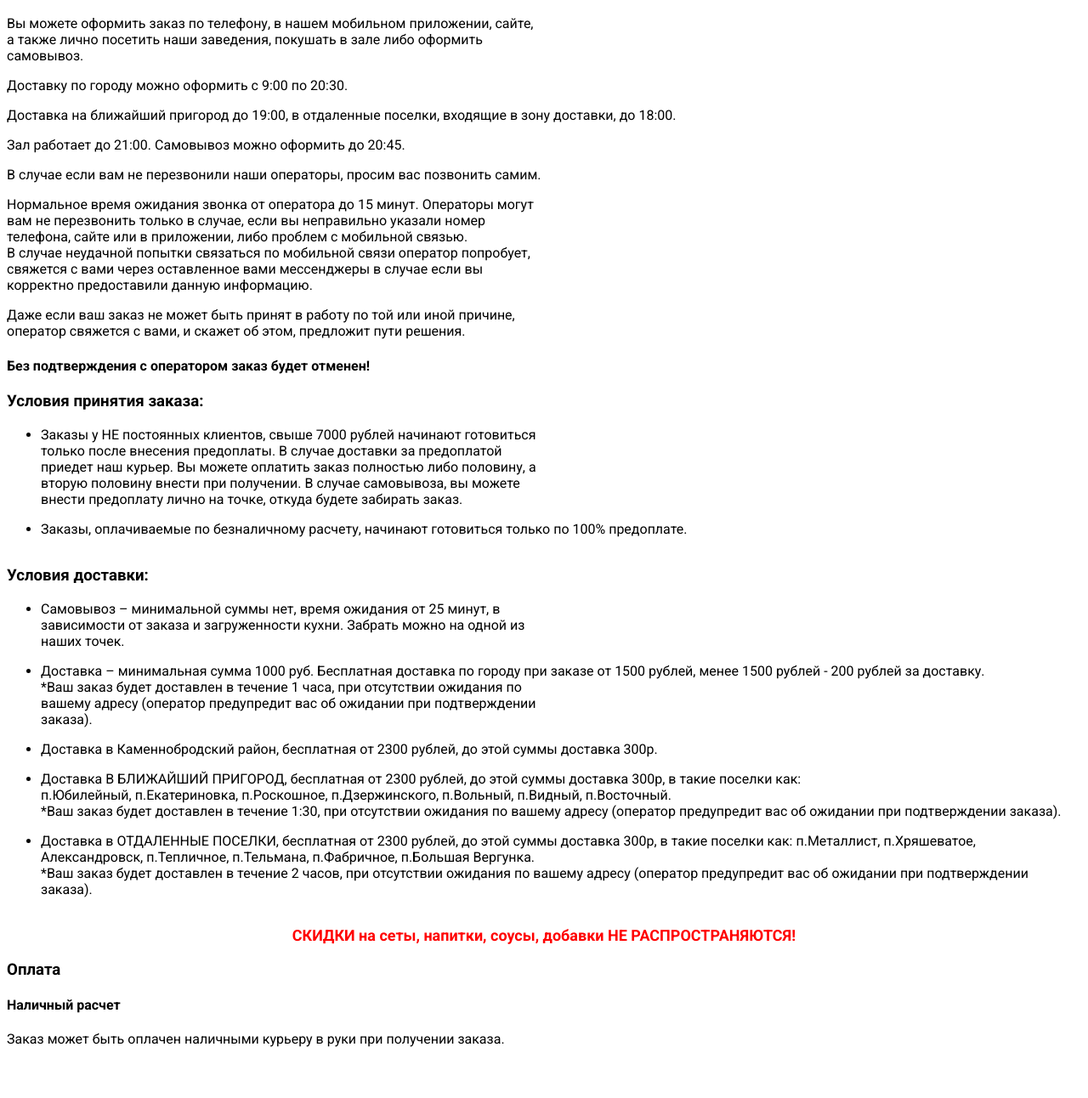
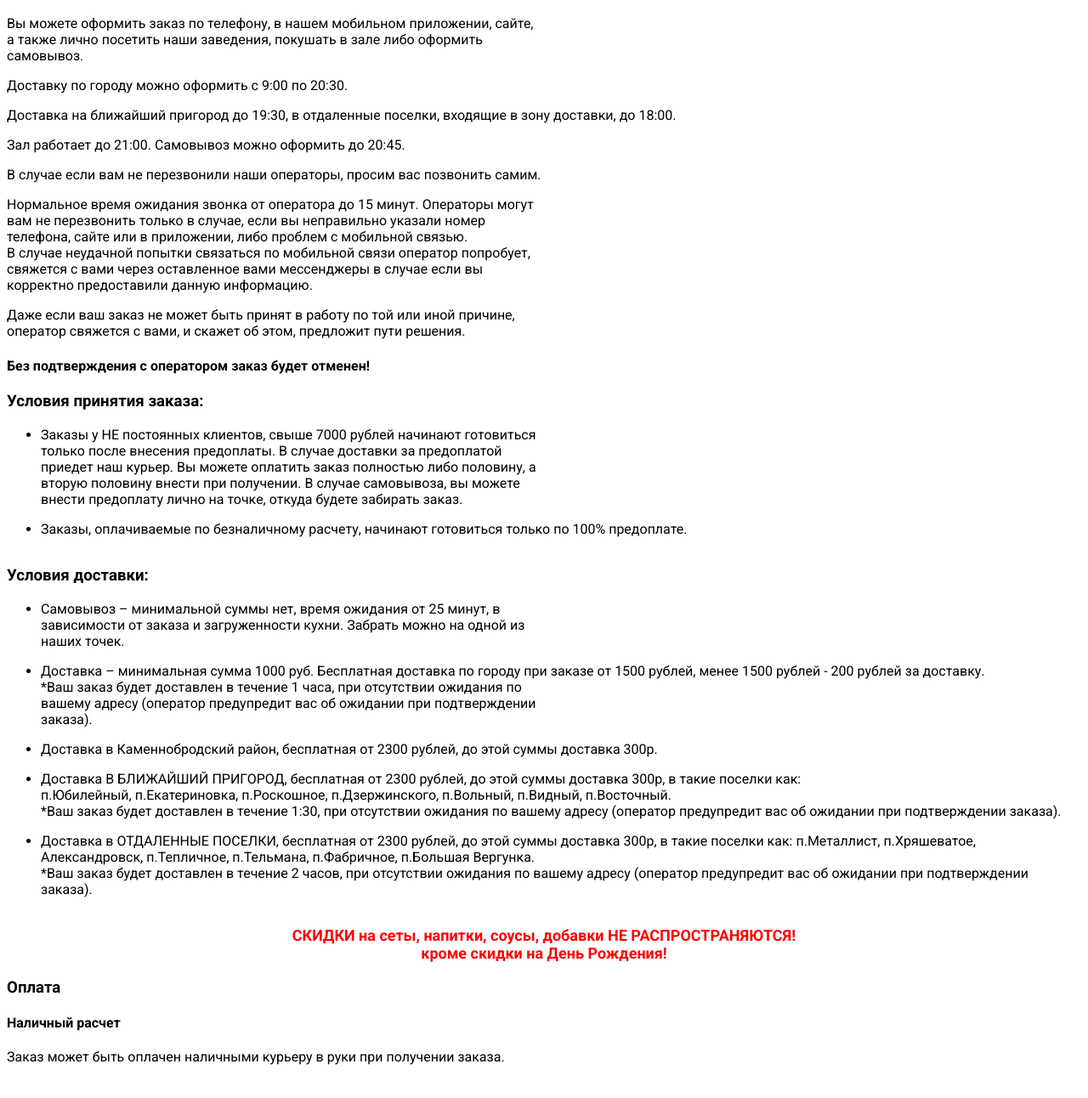
Before and after one commit to alex8619/sushihouselugruls, a plain HTML site: page index.html in a window 1280 px wide. Shown: the part 554-1846 px from the top of the page at 85% size. Drawn offline with Linux system fonts and the light colour scheme.

Commit message:
Update index.html

```diff
--- a/index.html
+++ b/index.html
@@ -87,7 +87,7 @@
     </p>
     <p>Доставку по городу можно оформить с 9:00 по 20:30.</p>
     <p>
-      Доставка на ближайший пригород до 19:00, в отдаленные поселки, входящие в
+      Доставка на ближайший пригород до 19:30, в отдаленные поселки, входящие в
       зону доставки, до 18:00.
     </p>
     <p>Зал работает до 21:00. Самовывоз можно оформить до 20:45.</p>
@@ -173,7 +173,8 @@
       </li>
     </ul>
     <p class="red">
-      СКИДКИ на сеты, напитки, соусы, добавки НЕ РАСПРОСТРАНЯЮТСЯ!
+      СКИДКИ на сеты, напитки, соусы, добавки НЕ РАСПРОСТРАНЯЮТСЯ! <br>
+      кроме скидки на День Рождения!
     </p>
     <h3>Оплата</h3>
     <h4>Наличный расчет</h4>
```
